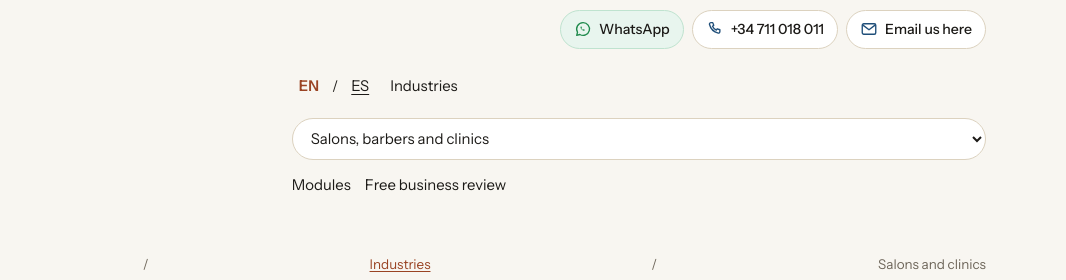
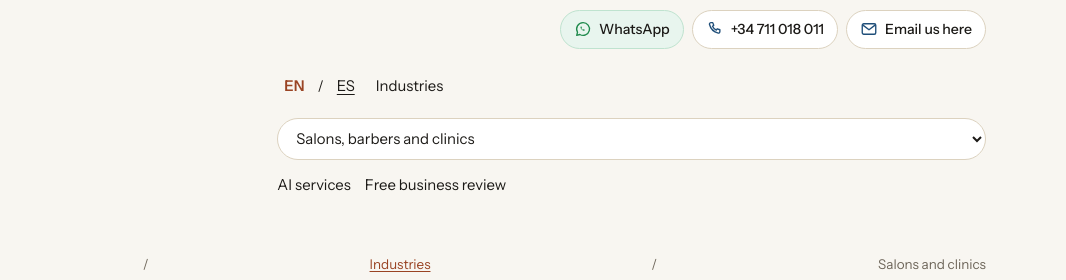
Before and after one commit to deanfarley84/vyre-site, a plain HTML site: page adelante/salons.html in a window 1280 px wide. Shown: the top 280 px of the page, 214-1280 px from the left. Drawn offline with Linux system fonts and the light colour scheme.

Commit message:
Use AI services positioning across Adelante navigation and internal links

```diff
--- a/adelante/salons.html
+++ b/adelante/salons.html
@@ -40,7 +40,7 @@
       <span class="language-switch" aria-label="Choose language"><a lang="en" href="salons.html" aria-current="true">EN</a> / <a lang="es" href="es/salons.html">ES</a></span>
       <a href="industries.html">Industries</a>
       <select id="industry-select" class="industry-select" aria-label="Choose your industry"></select>
-      <a href="modules.html">Modules</a>
+      <a href="modules.html">AI services</a>
       <a href="#get-report">Free business review</a>
     </div>
   </nav>
@@ -167,7 +167,7 @@
     </div>
   </section>
 
-  <aside class="seo-related" aria-label="Related"><h2>Related</h2><ul><li><a href="restaurants.html">Bars, restaurants and chiringuitos</a></li><li><a href="local-services.html">Local services</a></li><li><a href="modules.html">Practical modules</a></li><li><a href="sample-review.html">Example business review</a></li></ul></aside>
+  <aside class="seo-related" aria-label="Related"><h2>Related</h2><ul><li><a href="restaurants.html">Bars, restaurants and chiringuitos</a></li><li><a href="local-services.html">Local services</a></li><li><a href="modules.html">AI services</a></li><li><a href="sample-review.html">Example business review</a></li></ul></aside>
   <footer>
     <span>Adelante by VYRE · Marbella</span>
     <span>dean@vyrehq.com · vyrehq.com</span>
```
